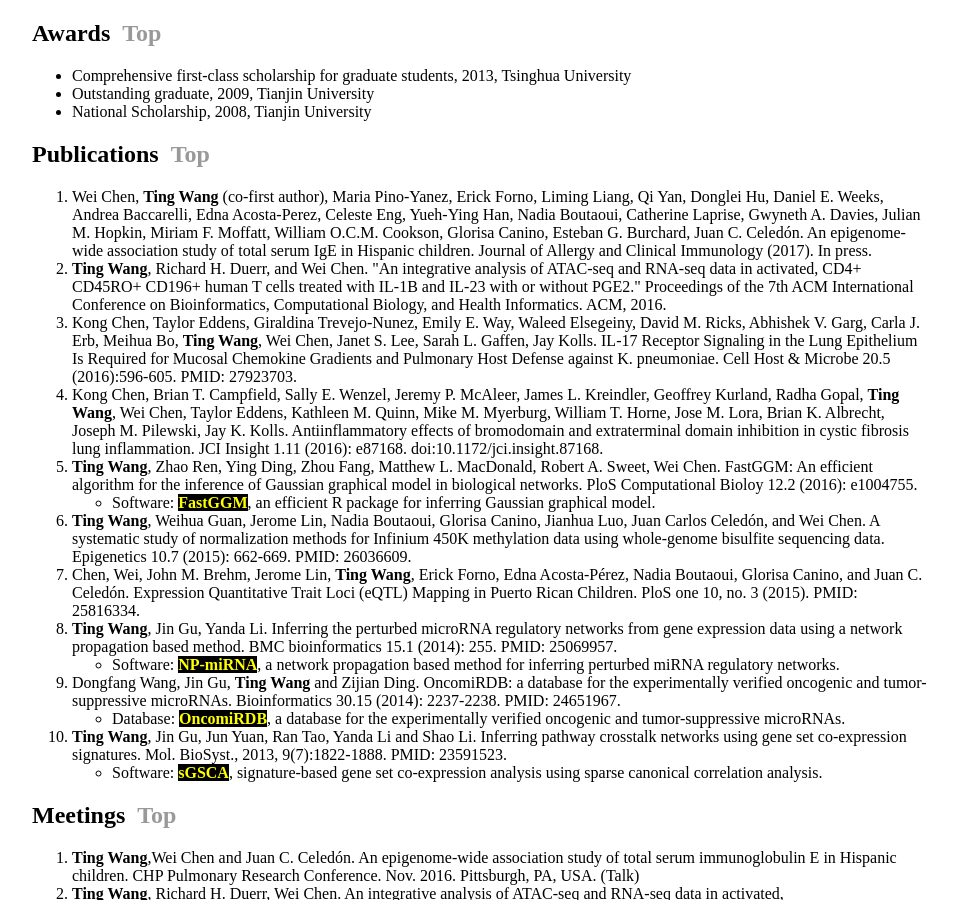
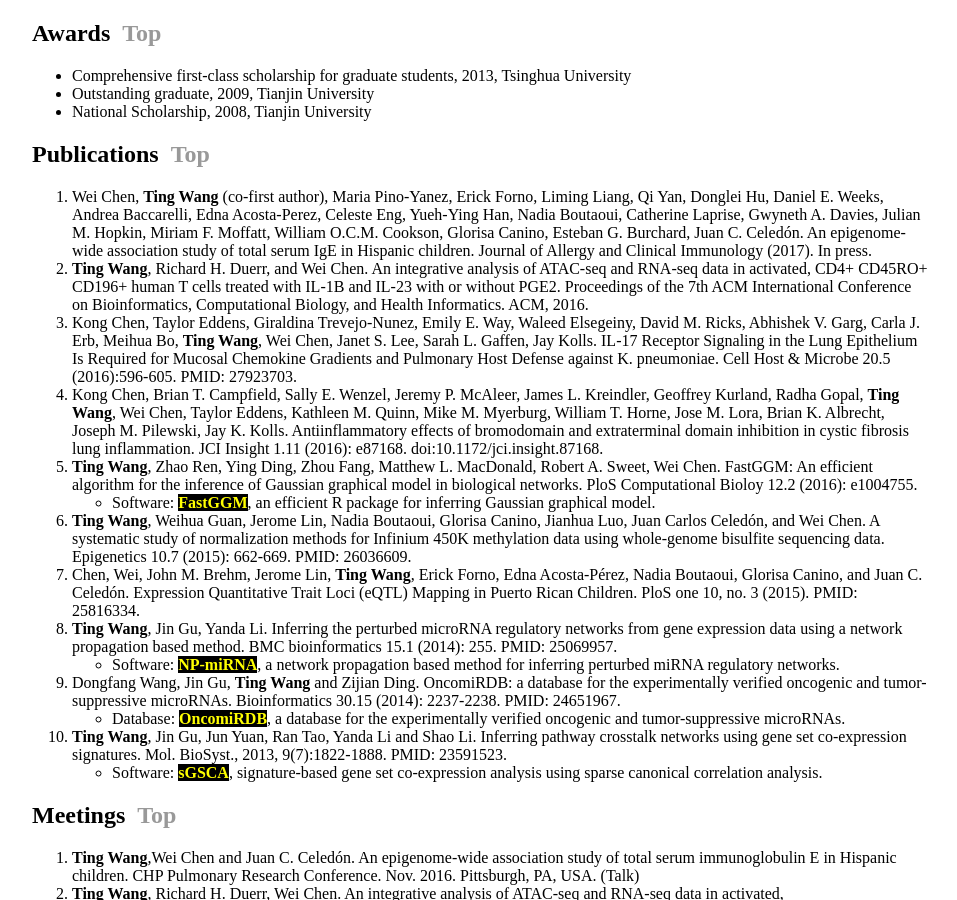
Before and after one commit to wt2015-github/wt2015-github.github.io, a Jekyll site: the page built from index.html, in a window 1280 px wide and 900 px high, scrolled down 1136 px. Shown: the whole window, without its empty margins (160-1117 px from the left). Built offline with Jekyll 4.4.1, drawn with Linux system fonts in a browser that asks for light colours.

```diff
--- a/index.html
+++ b/index.html
@@ -85,7 +85,7 @@ title: Ting Wang, PhD
 		<h2>Publications&nbsp;&nbsp;<a href="#top" >Top</a></h2>
 		<ol>
 			<li>Wei Chen, <strong>Ting Wang</strong> (co-first author), Maria Pino-Yanez, Erick Forno, Liming Liang, Qi Yan, Donglei Hu, Daniel E. Weeks, Andrea Baccarelli, Edna Acosta-Perez, Celeste Eng, Yueh-Ying Han, Nadia Boutaoui, Catherine Laprise, Gwyneth A. Davies, Julian M. Hopkin, Miriam F. Moffatt, William O.C.M. Cookson, Glorisa Canino, Esteban G. Burchard, Juan C. Celedón. An epigenome-wide association study of total serum IgE in Hispanic children. Journal of Allergy and Clinical Immunology (2017). In press.</li>
-			<li><strong>Ting Wang</strong>, Richard H. Duerr, and Wei Chen. "An integrative analysis of ATAC-seq and RNA-seq data in activated, CD4+ CD45RO+ CD196+ human T cells treated with IL-1B and IL-23 with or without PGE2." Proceedings of the 7th ACM International Conference on Bioinformatics, Computational Biology, and Health Informatics. ACM, 2016.</li>
+			<li><strong>Ting Wang</strong>, Richard H. Duerr, and Wei Chen. An integrative analysis of ATAC-seq and RNA-seq data in activated, CD4+ CD45RO+ CD196+ human T cells treated with IL-1B and IL-23 with or without PGE2. Proceedings of the 7th ACM International Conference on Bioinformatics, Computational Biology, and Health Informatics. ACM, 2016.</li>
 			<li>Kong Chen, Taylor Eddens, Giraldina Trevejo-Nunez, Emily E. Way, Waleed Elsegeiny, David M. Ricks, Abhishek V. Garg, Carla J. Erb, Meihua Bo, <strong>Ting Wang</strong>, Wei Chen, Janet S. Lee, Sarah L. Gaffen, Jay Kolls. IL-17 Receptor Signaling in the Lung Epithelium Is Required for Mucosal Chemokine Gradients and Pulmonary Host Defense against K. pneumoniae. Cell Host & Microbe 20.5 (2016):596-605. PMID: 27923703.</li>
 			<li>Kong Chen, Brian T. Campfield, Sally E. Wenzel, Jeremy P. McAleer, James L. Kreindler, Geoffrey Kurland, Radha Gopal, <strong>Ting Wang</strong>, Wei Chen, Taylor Eddens, Kathleen M. Quinn, Mike M. Myerburg, William T. Horne, Jose M. Lora, Brian K. Albrecht, Joseph M. Pilewski, Jay K. Kolls. Antiinflammatory effects of bromodomain and extraterminal domain inhibition in cystic fibrosis lung inflammation. JCI Insight 1.11 (2016): e87168. doi:10.1172/jci.insight.87168.</li>
 			<li><strong>Ting Wang</strong>, Zhao Ren, Ying Ding, Zhou Fang, Matthew L. MacDonald, Robert A. Sweet, Wei Chen. FastGGM: An efficient algorithm for the inference of Gaussian graphical model in biological networks. PloS Computational Bioloy 12.2 (2016): e1004755.</li>
```
